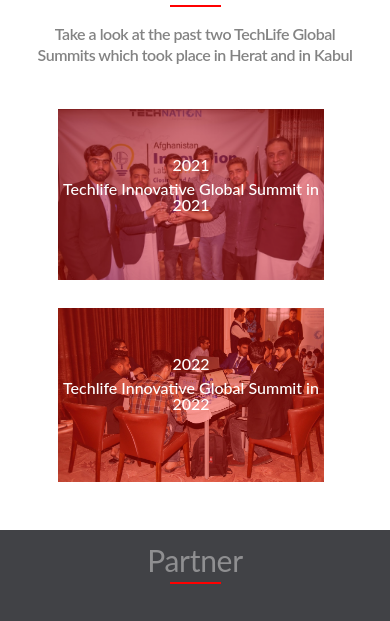
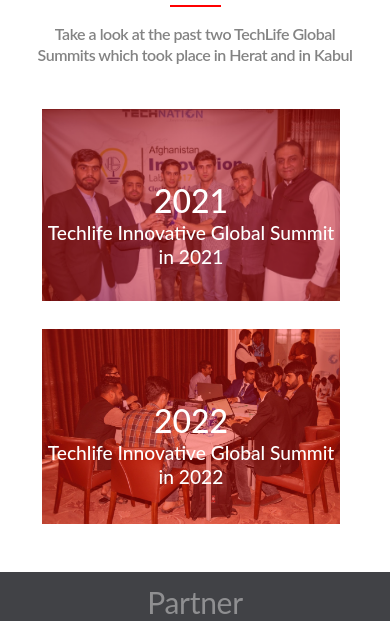
Before and after one commit to MozamelJawad/Capstone-Project, a website: page about.html in a window 390 px wide. Shown: the part 1278-1899 px from the top of the page. Drawn offline with nearby package versions, Linux system fonts and the light colour scheme.

Commit message:
add required changes

```diff
--- a/style.css
+++ b/style.css
@@ -330,7 +330,7 @@
 }
 
 .photo-container {
-  margin: 0 3rem;
+  margin: 0 2rem;
 }
 
 .img-container .content {
@@ -350,11 +350,11 @@
   font-family: 'Lato', sans-serif;
   font-style: normal;
   font-weight: 500;
-  line-height: 1rem;
+  line-height: 1.5rem;
 }
 
 .img-header {
-  font-size: 1rem;
+  font-size: 1.5rem;
   margin-top: 2rem;
 }
 
@@ -641,4 +641,14 @@
     flex-basis: auto;
     width: 30%;
   }
+
+  .img-header {
+    font-size: 2rem;
+    margin-top: 3rem;
+    padding-top: 1rem;
+  }
+
+  .img-text {
+    font-size: 1.2rem;
+  }
 }
```
